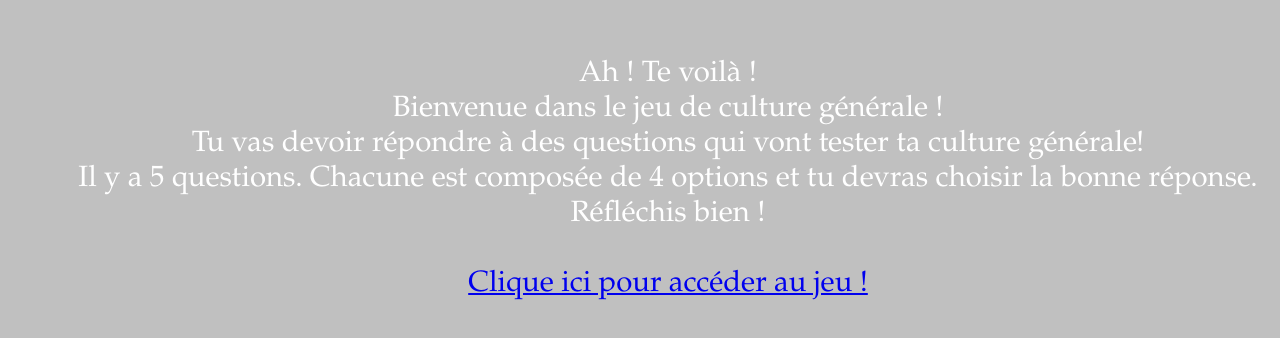
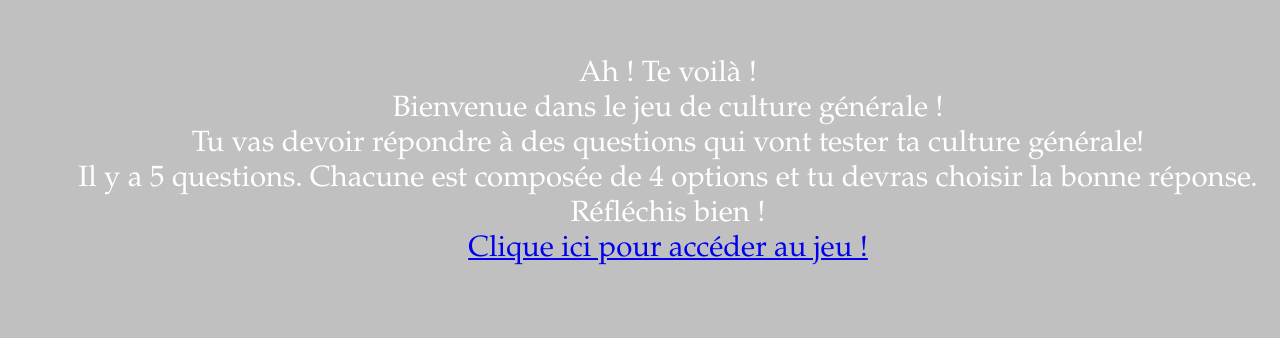
Before and after one commit to soso7410/soso7410, a plain HTML site: page presentation.html in a window 1280 px wide. Shown: the top 338 px of the page. Drawn offline with Linux system fonts and the light colour scheme.

Commit message:
Update presentation.html

```diff
--- a/presentation.html
+++ b/presentation.html
@@ -10,7 +10,7 @@
 </head>
 
 <body>
-  <p> Ah ! Te voilà !<br> Bienvenue dans le jeu de culture générale !<br> Tu vas devoir répondre à des questions qui vont tester ta culture générale!<br> Il y a 5 questions. Chacune est composée de 4 options et tu devras choisir la bonne réponse.<br> Réfléchis bien ! <br><br> <a href ="questionsdecultureG.html"> Clique ici pour accéder au jeu ! </a> </p>
+  <p> Ah ! Te voilà !<br> Bienvenue dans le jeu de culture générale !<br> Tu vas devoir répondre à des questions qui vont tester ta culture générale!<br> Il y a 5 questions. Chacune est composée de 4 options et tu devras choisir la bonne réponse.<br> Réfléchis bien ! <br> <a href ="questionsdecultureG.html"> Clique ici pour accéder au jeu ! </a> </p>
 </body>
 
 </html>
```
